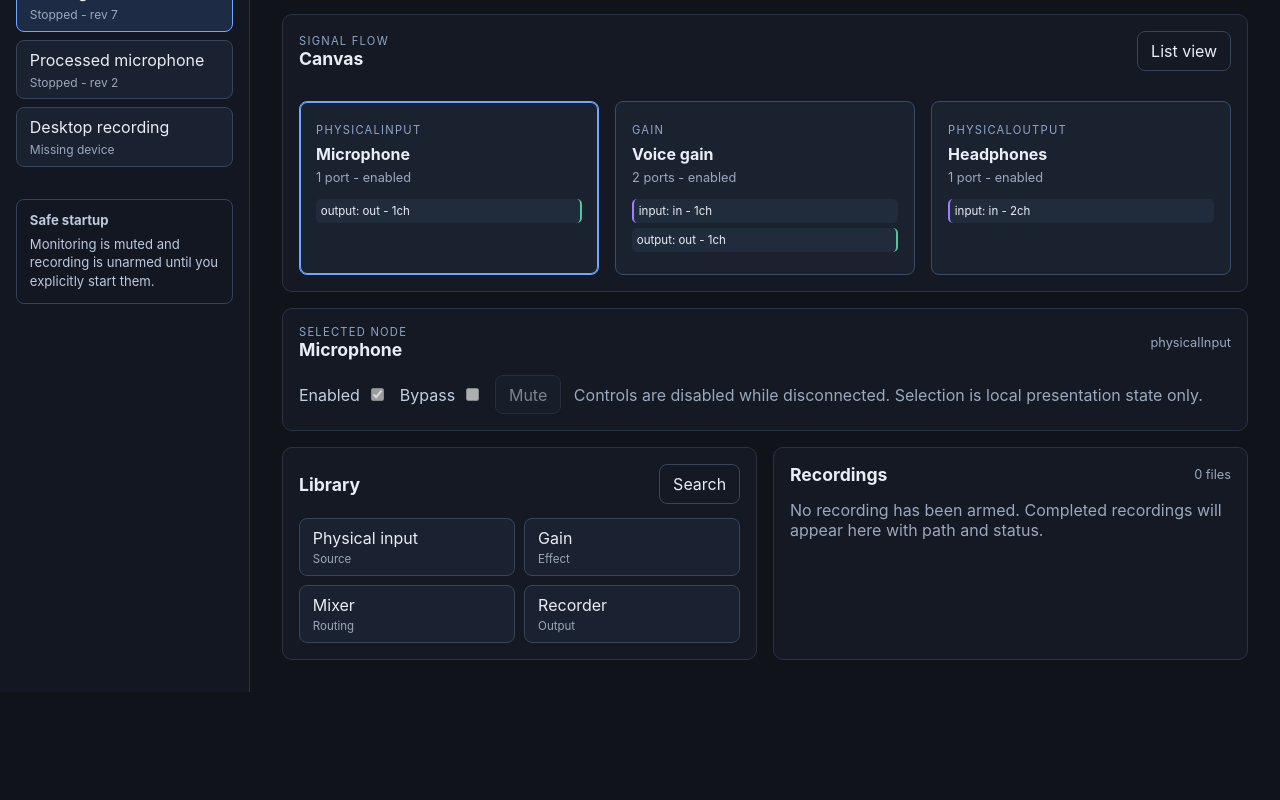
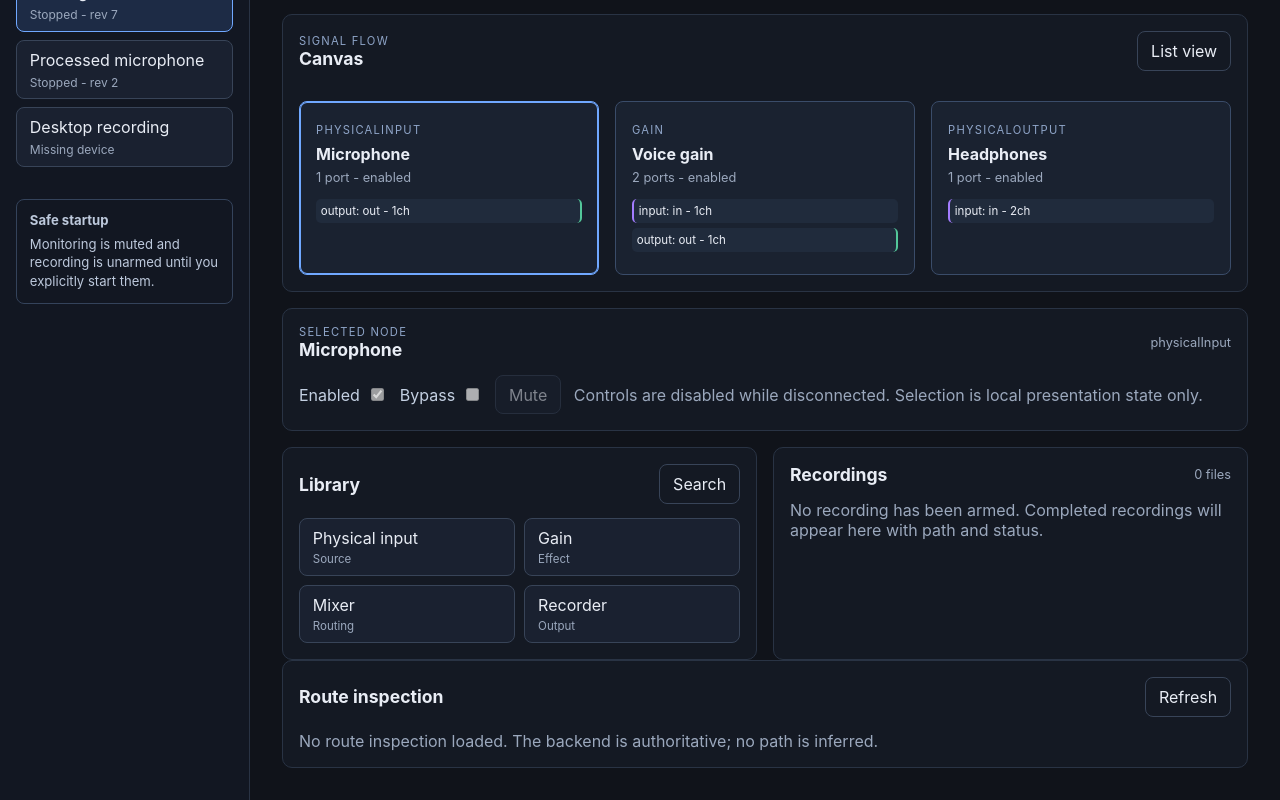
Before and after one commit to MrDesjardins/audiorouter, a React (Vite) app in the folder ui/: page / in a window 1280 px wide. Shown: the part 249-1049 px from the top of the page. Before the commit the page ends 941 px from the top, so only its background shows below. Built offline with nearby package versions, Linux system fonts and the light colour scheme.

Commit message:
Expose UI route inspection

```diff
--- a/ui/src/App.tsx
+++ b/ui/src/App.tsx
@@ -1,5 +1,5 @@
 import { useEffect, useRef, useState } from "react";
-import type { Node } from "@audiorouter/contracts";
+import type { Node, RouteInspection } from "@audiorouter/contracts";
 import { createDisconnectedBackend, SnapshotCache, type UiBackend } from "./backend";
 import { applyGraphDraft, setNodeDraftFlag } from "./draft";
 import { demoSession, demoSessions } from "./fixtures";
@@ -17,13 +17,14 @@ export function App({ backend = defaultBackend }: { backend?: UiBackend } = {})
   const [selectedNodeId, setSelectedNodeId] = useState(demoSession.nodes[0].id);
   const [draft, setDraft] = useState(demoSession);
   const [actionMessage, setActionMessage] = useState<string | null>(null);
+  const [routeInspection, setRouteInspection] = useState<RouteInspection | null>(null);
   const eventCursor = useRef({ backendEpoch: 0, sequence: 0 });
   useEffect(() => { let mounted = true; void snapshotCache.refresh(backend).then((nextState) => { if (mounted) setSnapshotState(nextState); }); return () => { mounted = false; }; }, [backend, snapshotCache]);
   const refresh = () => { void snapshotCache.refresh(backend).then(setSnapshotState); };
   const snapshot = snapshotState.snapshot;
   const availableSessions = snapshot ? [snapshot.session, ...demoSessions.filter((item) => item.id !== snapshot.session.id)] : demoSessions;
   const session = availableSessions.find((item) => item.id === selectedSessionId) ?? availableSessions[0];
-  useEffect(() => { setDraft(session); setSelectedNodeId(session.nodes[0]?.id ?? ""); setActionMessage(null); }, [session]);
+  useEffect(() => { setDraft(session); setSelectedNodeId(session.nodes[0]?.id ?? ""); setActionMessage(null); setRouteInspection(null); }, [session]);
   useEffect(() => {
     if (!backend.connected) return;
     let active = true;
@@ -54,6 +55,7 @@ export function App({ backend = defaultBackend }: { backend?: UiBackend } = {})
   const statusSummary = snapshot ? `${snapshot.status.audio} audio - ${snapshot.status.storage} storage - ${snapshot.status.sessionCount} session${snapshot.status.sessionCount === 1 ? "" : "s"}` : "Waiting for backend snapshot";
   const changeNodeFlag = (flag: "enabled" | "bypass", value: boolean) => { setDraft((current) => setNodeDraftFlag(current, selectedNode.id, flag, value)); setActionMessage("Draft updated. Review and plan the changes before committing."); };
   const planChanges = async () => { setActionMessage("Planning changes..."); try { const result = await applyGraphDraft(backend, draft, `ui-${Date.now()}`); setActionMessage(`Committed revision ${result.revision}. Reconnect to refresh the authoritative view.`); } catch (error) { setActionMessage(error instanceof Error ? error.message : "Unable to apply graph changes."); } };
+  const inspectRoute = async () => { setActionMessage("Inspecting route..."); try { setRouteInspection(await backend.inspectRoute(selectedNode.id)); setActionMessage("Route inspection refreshed from the backend."); } catch (error) { setRouteInspection(null); setActionMessage(error instanceof Error ? error.message : "Unable to inspect route."); } };
   return <div className="app-shell">
     <header className="topbar"><div><p className="eyebrow">AudioRouter</p><h1>Routing workspace</h1></div><div className="status-cluster" aria-live="polite"><span className={`status-dot${backend.connected ? "" : " disconnected"}`} aria-hidden="true" /><span>{connectionLabel}</span><span className="status-detail">{statusSummary}</span><button type="button" onClick={refresh}>Reconnect</button></div></header>
     <div className="workspace-grid"><aside className="sidebar" aria-label="Sessions"><div className="section-heading"><h2>Sessions</h2><button type="button" aria-label="Create session">+</button></div><label className="session-picker">Preview session<select value={session.id} onChange={(event) => setSelectedSessionId(event.target.value)}>{availableSessions.map((item) => <option key={item.id} value={item.id}>{item.name}</option>)}</select></label><button type="button" className="session-item selected"><span>{session.name}</span><small>Stopped - rev {session.revision}</small></button><button type="button" className="session-item" onClick={() => setSelectedSessionId("processed-microphone")}><span>Processed microphone</span><small>Stopped - rev 2</small></button><button type="button" className="session-item" onClick={() => setSelectedSessionId("desktop-recording")}><span>Desktop recording</span><small>Missing device</small></button><div className="sidebar-note"><strong>Safe startup</strong><p>Monitoring is muted and recording is unarmed until you explicitly start them.</p></div></aside>
@@ -63,6 +65,7 @@ export function App({ backend = defaultBackend }: { backend?: UiBackend } = {})
         <section className="canvas-panel" aria-labelledby="canvas-heading"><div className="section-heading"><div><p className="eyebrow">Signal flow</p><h2 id="canvas-heading">Canvas</h2></div><button type="button" className="secondary">List view</button></div><div className="node-canvas">{draft.nodes.map((node) => <NodeCard key={node.id} node={node} selected={node.id === selectedNode.id} onSelect={() => setSelectedNodeId(node.id)} />)}</div></section>
         <section className="panel inspector" aria-labelledby="inspector-heading"><div className="section-heading"><div><p className="eyebrow">Selected node</p><h2 id="inspector-heading">{selectedNode.name}</h2></div><span className="badge">{selectedNode.kind}</span></div><div className="inspector-grid"><label>Enabled<input type="checkbox" checked={selectedNode.enabled} disabled={!backend.connected} onChange={(event) => changeNodeFlag("enabled", event.target.checked)} /></label><label>Bypass<input type="checkbox" checked={selectedNode.bypass} disabled={!backend.connected} onChange={(event) => changeNodeFlag("bypass", event.target.checked)} /></label><button type="button" disabled title="Mute control will be enabled with the live safety API">Mute</button><p className="muted">{backend.connected ? "Changes are local drafts until Plan changes is committed." : "Controls are disabled while disconnected. Selection is local presentation state only."}</p></div></section>
         <section className="lower-grid"><div className="panel"><div className="section-heading"><h2>Library</h2><button type="button" className="secondary">Search</button></div><div className="library-grid"><button type="button">Physical input<small>Source</small></button><button type="button">Gain<small>Effect</small></button><button type="button">Mixer<small>Routing</small></button><button type="button">Recorder<small>Output</small></button></div></div><div className="panel"><div className="section-heading"><h2>Recordings</h2><span className="badge">0 files</span></div><p className="muted">No recording has been armed. Completed recordings will appear here with path and status.</p></div></section>
+        <section className="panel route-inspection" aria-labelledby="route-heading"><div className="section-heading"><h2 id="route-heading">Route inspection</h2><button type="button" className="secondary" onClick={() => void inspectRoute()}>Refresh</button></div>{routeInspection === null ? <p className="muted">No route inspection loaded. The backend is authoritative; no path is inferred.</p> : <p className="muted">{routeInspection.reachable ? `${routeInspection.paths.length} reachable path${routeInspection.paths.length === 1 ? "" : "s"} reported.` : "No reachable route reported by the backend."}</p>}{routeInspection?.paths.map((path, index) => <p key={`${path.nodes.join("-")}-${index}`} className="muted">Path {index + 1}: {path.nodes.join(" -> ") || "empty"} ({path.edges.length} edge{path.edges.length === 1 ? "" : "s"})</p>)}</section>
       </main></div>
   </div>;
 }
```
Also changed, not shown: 2 other files (tests, documents, lock files or other folders).
